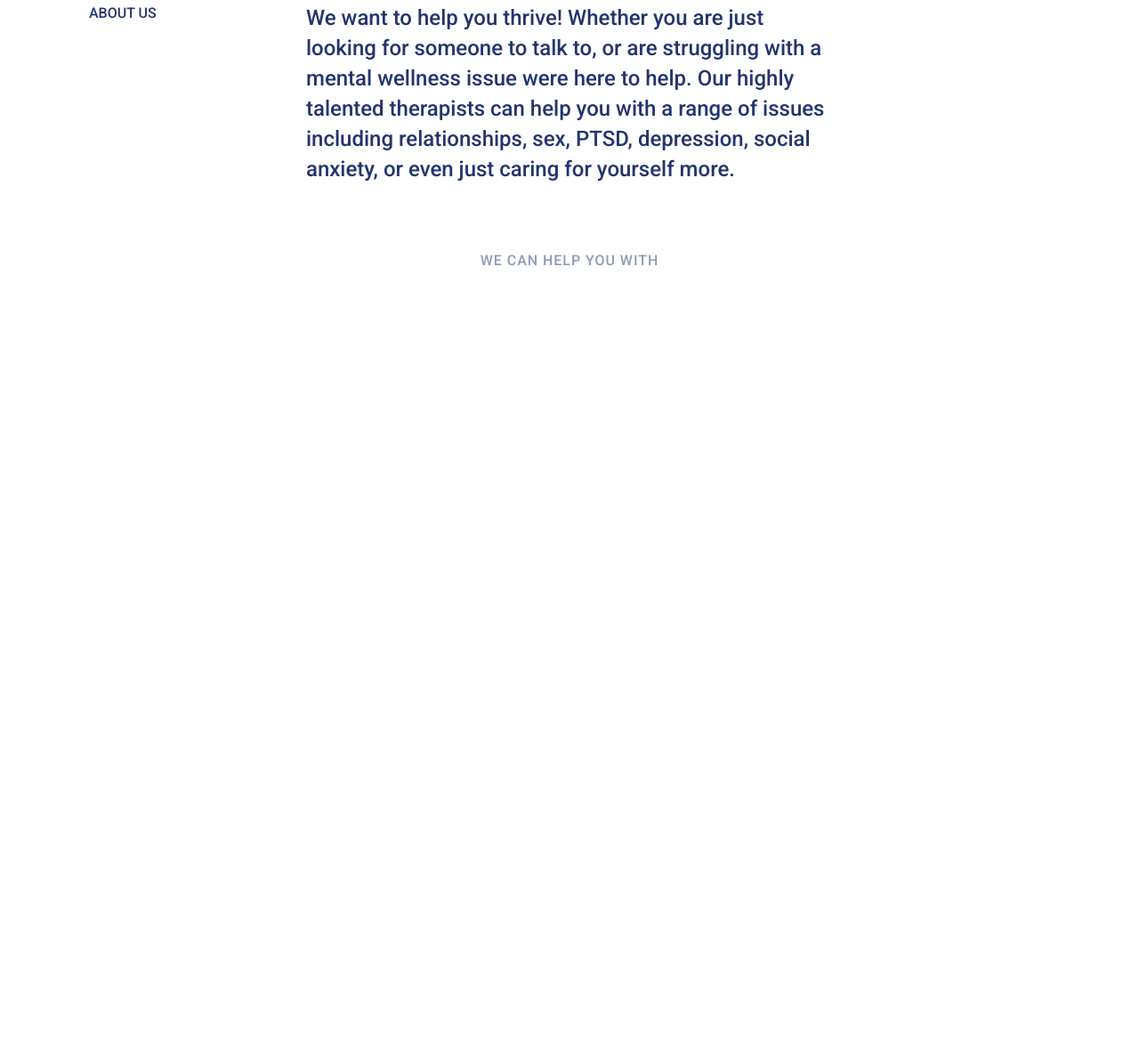
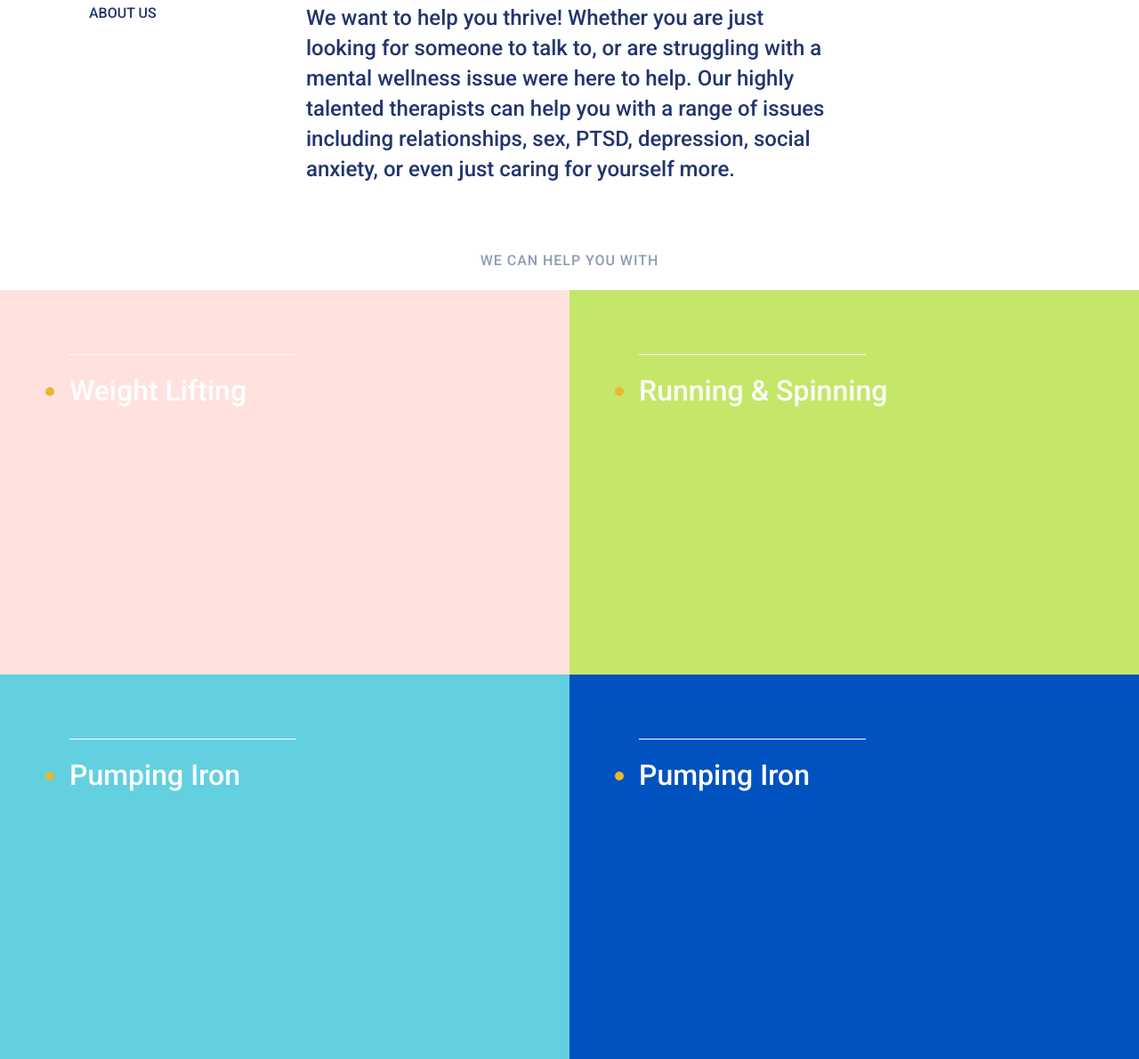
Before and after one commit to fr3xit/thrivetalk, a plain HTML site: page index.html in a window 1280 px wide. Shown: the part 1552-2742 px from the top of the page at 89% size. Before the commit the page ends 1878 px from the top, so only its background shows below. Drawn offline with Linux system fonts and the light colour scheme.

Commit message:
Add services-1

```diff
--- a/index.html
+++ b/index.html
@@ -50,6 +50,7 @@
 
 					<div class="intro__decor"></div>
 				</section>
+
 				<section class="thrive">
 					<div class="thrive__desc">
 						<h2 class="thrive__title">Why Thrive?</h2>
@@ -83,6 +84,48 @@
 				</section>
 
 				<section class="help">WE CAN HELP YOU WITH</section>
+
+				<section class="services-one">
+					<div class="service-1 service">
+						<div class="service__content">
+							<ul>
+								<li>
+									<span class="service__li">Weight Lifting</span>
+								</li>
+							</ul>
+						</div>
+					</div>
+
+					<div class="service-2 service">
+						<div class="service__content">
+							<ul>
+								<li>
+									<span class="service__li">Running  & Spinning</span>
+								</li>
+							</ul>
+						</div>
+					</div>
+
+					<div class="service-3 service">
+						<div class="service__content">
+							<ul>
+								<li>
+									<span class="service__li">Pumping Iron</span>
+								</li>
+							</ul>
+						</div>
+					</div>
+
+					<div class="service-4 service">
+						<div class="service__content">
+							<ul>
+								<li>
+									<span class="service__li">Pumping Iron</span>
+								</li>
+							</ul>
+						</div>
+					</div>
+				</section>
 			</main>
 			<footer class="footer"></footer>
 		</div>
--- a/src/scss/_responsive.scss
+++ b/src/scss/_responsive.scss
@@ -2,6 +2,14 @@
 	.header__link--contact-decor {
 		position: fixed;
 		right: 30px;
+	}
+
+	.services-one {
+		flex-wrap: wrap;
+	}
+
+	.service {
+		width: 50%;
 	}
 }
 
@@ -101,6 +109,14 @@
 		flex-wrap: wrap;
 		flex-direction: column;
 	}
+
+	.services-one {
+		justify-content: center;
+	}
+
+	.service {
+		width: 90%;
+	}
 }
 
 @media (max-width: 500px) {
--- /dev/null
+++ b/src/scss/_services-one.scss
@@ -0,0 +1,51 @@
+.services-one {
+	display: flex;
+}
+
+.service {
+	width: 25%;
+	min-height: 360px;
+	min-width: 360px;
+	padding-top: 72px;
+
+	&__content {
+		padding: 0 78px;
+
+		font-size: 32px;
+		line-height: 34px;
+
+		li {
+			color: #e9b730;
+		}
+	}
+
+	&__content::before {
+		content: "";
+		display: block;
+		width: 100%;
+		max-width: 255px;
+		height: 1px;
+		margin-bottom: 23px;
+		background-color: #fff;
+	}
+
+	&__li {
+		color: #fff;
+	}
+}
+
+.service-1 {
+	background-color: #ffe2de;
+}
+
+.service-2 {
+	background-color: #c4e769;
+}
+
+.service-3 {
+	background-color: #62d0df;
+}
+
+.service-4 {
+	background-color: #0052c1;
+}
--- a/src/scss/index.scss
+++ b/src/scss/index.scss
@@ -13,6 +13,7 @@
 @import 'thrive';
 @import 'about';
 @import 'help';
+@import 'services-one';
 
 // Adaptive
 @import 'responsive';
```
Also changed, not shown: src/css/index.css, 1 other file.
